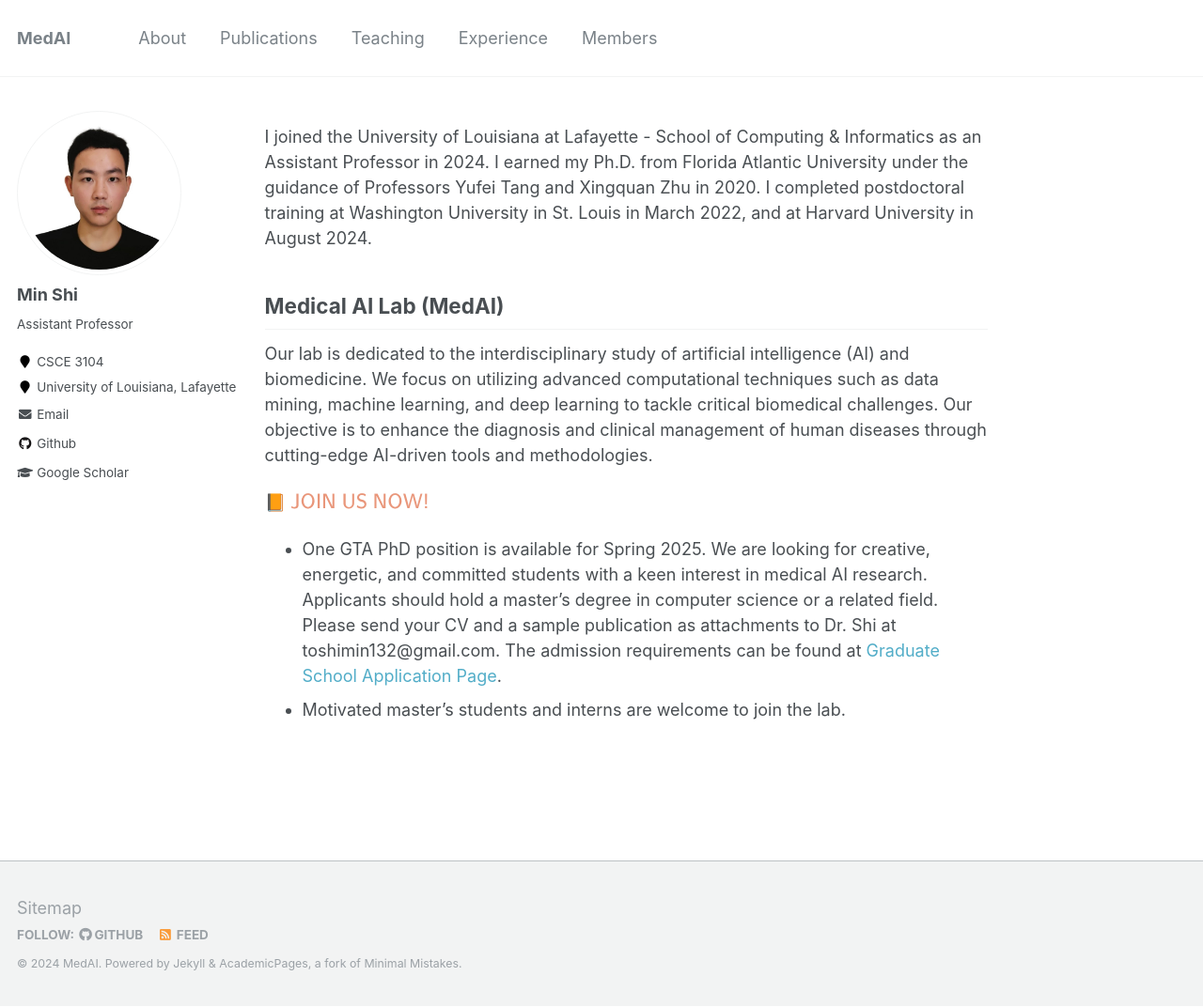
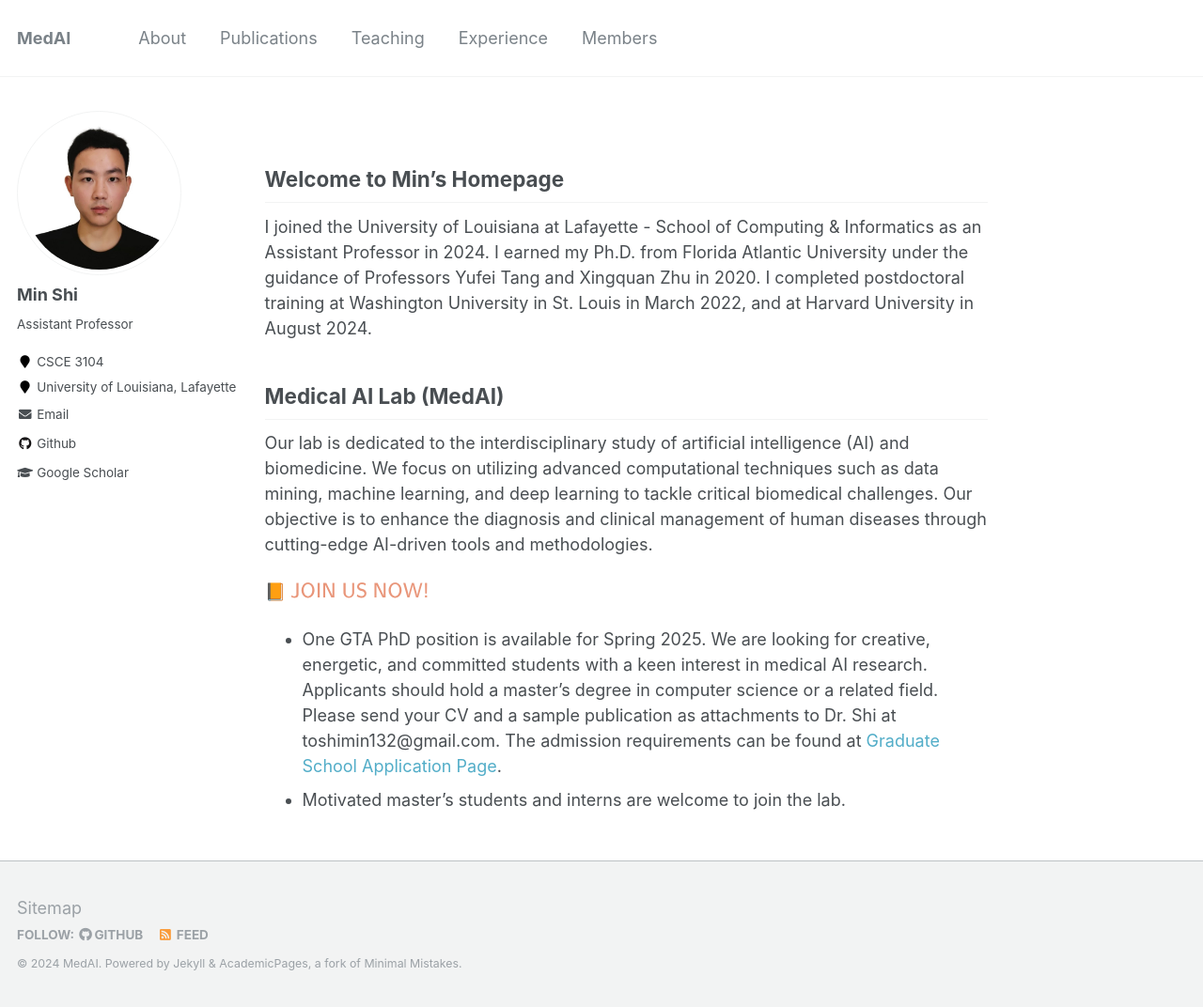
Before and after one commit to shiminxst/shiminxst.github.io, a Jekyll site: the page built from _pages/about.md, in a window 1280 px wide and 1072 px high. Shown: the whole window at 94% size. Built offline with Jekyll 4.4.1, drawn with Linux system fonts in a browser that asks for light colours; formulas are drawn with MathJax 3.

Commit message:
Update about.md

```diff
--- a/_pages/about.md
+++ b/_pages/about.md
@@ -8,6 +8,7 @@ redirect_from:
   - /about.html
 ---
 
+## Welcome to Min's Homepage
 
 I joined the University of Louisiana at Lafayette - School of Computing & Informatics as an Assistant Professor in 2024. I earned my Ph.D. from Florida Atlantic University under the guidance of Professors Yufei Tang and Xingquan Zhu in 2020. I completed postdoctoral training at Washington University in St. Louis in March 2022, and at Harvard University in August 2024.
 
```
